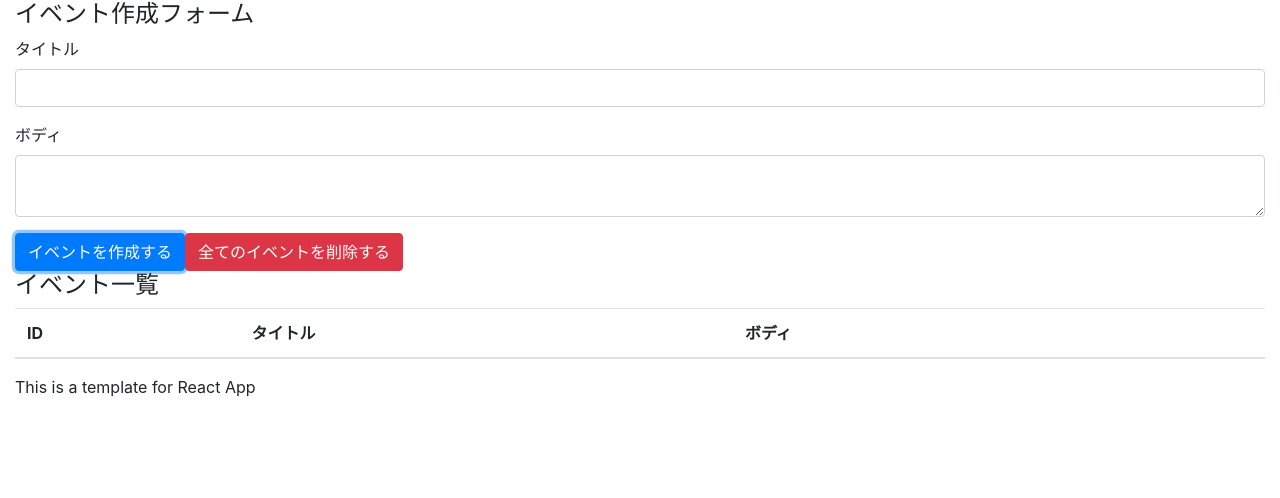
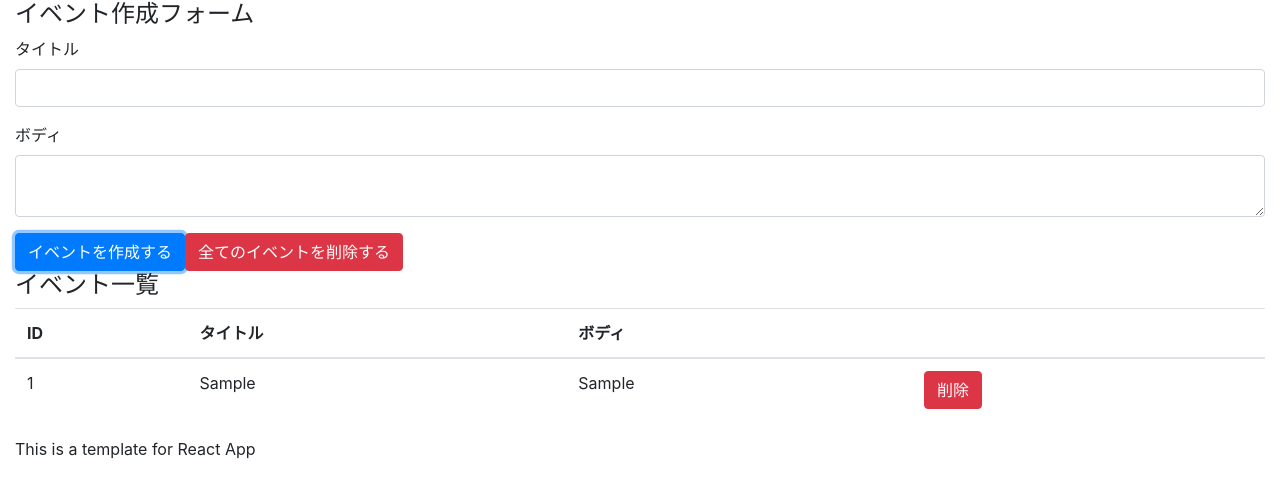
Before and after one commit to ToshifumiIde/React_hooks-101, a React (Create React App) app: page / in a window 1280 px wide. Both pictures are taken after typing "Sample", "Sample" into the empty fields and a click on the button "イベントを作成する". Shown: the top 498 px of the page. Built offline with nearby package versions, Linux system fonts and the light colour scheme.

Commit message:
display events, refactor and implement remove event buton

```diff
--- a/src/components/App.js
+++ b/src/components/App.jsx
@@ -1,6 +1,7 @@
 import React, { useState, useReducer } from "react";
 import "bootstrap/dist/css/bootstrap.min.css";
 import { events } from "../reducers/index";
+import { Event } from "./Event";
 
 export const App = () => {
   const [state, dispatch] = useReducer(events, []);
@@ -67,6 +68,30 @@
             <th></th>
           </tr>
         </thead>
+        <tbody>
+          {state.map((event, index) => {
+            // const id = event.id;
+            // const handleClickEventButton = () => {
+            //   dispatch({ type: "DELETE_EVENT", id });
+            // };
+            return (
+              <Event key={index} event={event} dispatch={dispatch}/>
+              // <tr key={index}>
+              //   <td>{id}</td>
+              //   <td>{event.title}</td>
+              //   <td>{event.body}</td>
+              //   <td>
+              //     <button
+              //       className="btn btn-danger"
+              //       onClick={handleClickEventButton}
+              //     >
+              //       削除
+              //     </button>
+              //   </td>
+              // </tr>
+            );
+          })}
+        </tbody>
       </table>
       This is a template for React App
     </div>
--- /dev/null
+++ b/src/components/Event.jsx
@@ -0,0 +1,22 @@
+import React, { useReducer } from "react";
+import "bootstrap/dist/css/bootstrap.min.css";
+import { events } from "../reducers/index";
+
+export const Event = ({ event, dispatch }) => {
+  const id = event.id;
+  const handleClickEventButton = () => {
+    dispatch({ type: "DELETE_EVENT", id });
+  };
+  return (
+    <tr>
+      <td>{id}</td>
+      <td>{event.title}</td>
+      <td>{event.body}</td>
+      <td>
+        <button className="btn btn-danger" onClick={handleClickEventButton}>
+          削除
+        </button>
+      </td>
+    </tr>
+  );
+};
--- a/src/reducers/index.js
+++ b/src/reducers/index.js
@@ -12,7 +12,7 @@
       let id = length === 0 ? 1 : state[length - 1].id + 1;
       return [...state, { id, ...event }];
     case "DELETE_EVENT":
-      return state;
+      return state.filter((event) => event.id !== action.id);
     case "CREATE_ALL_EVENT":
       return state;
     default:
```
